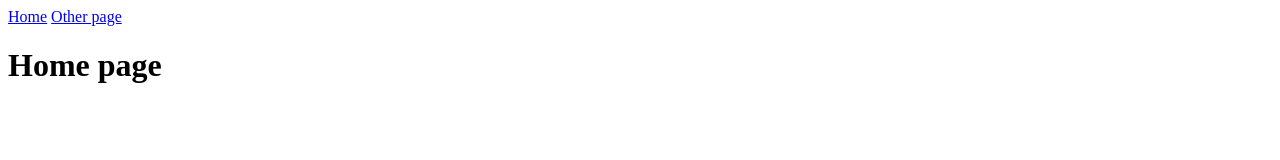
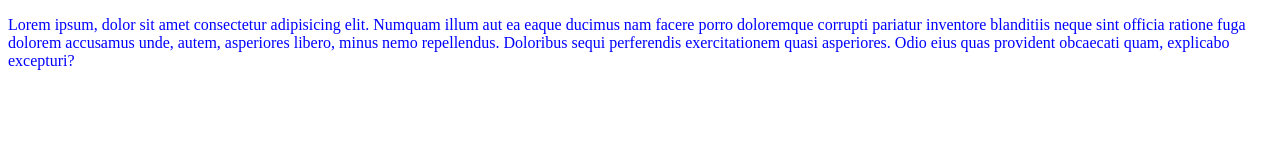
Before and after one commit to Rohan636-create/my_internal_css, a plain HTML site: page index.html in a window 1280 px wide. Drawn offline with Linux system fonts and the light colour scheme.

Commit message:
1 file modified

```diff
--- a/index.html
+++ b/index.html
@@ -1,23 +1,19 @@
 <!DOCTYPE html>
 <html lang="en">
-  <head>
-    <title>Home</title>
-    <meta charset="UTF-8" />
-    <meta name="viewport" content="width=device-width" />
-    <!--
-      Need a visual blank slate?
-      Remove all code in `styles.css`!
-    -->
-    <link rel="stylesheet" href="styles.css" />
-    <script type="module" src="script.js"></script>
-  </head>
-  <body>
-    <nav>
-      <a href="/" aria-current="page">Home</a>
-      <a href="/page2.html">Other page</a>
-    </nav>
-    <main>
-      <h1>Home page</h1>
-    </main>
-  </body>
+<head>
+  <meta charset="UTF-8">
+  <meta http-equiv="X-UA-Compatible" content="IE=edge">
+  <meta name="viewport" content="width=device-width, initial-scale=1.0">
+  <title>Document</title>
+  <style>
+    p{
+      color:blue;
+    }
+  </style>
+</head>
+<body>
+  <p>
+    Lorem ipsum, dolor sit amet consectetur adipisicing elit. Numquam illum aut ea eaque ducimus nam facere porro doloremque corrupti pariatur inventore blanditiis neque sint officia ratione fuga dolorem accusamus unde, autem, asperiores libero, minus nemo repellendus. Doloribus sequi perferendis exercitationem quasi asperiores. Odio eius quas provident obcaecati quam, explicabo excepturi?
+  </p>
+</body>
 </html>
```
